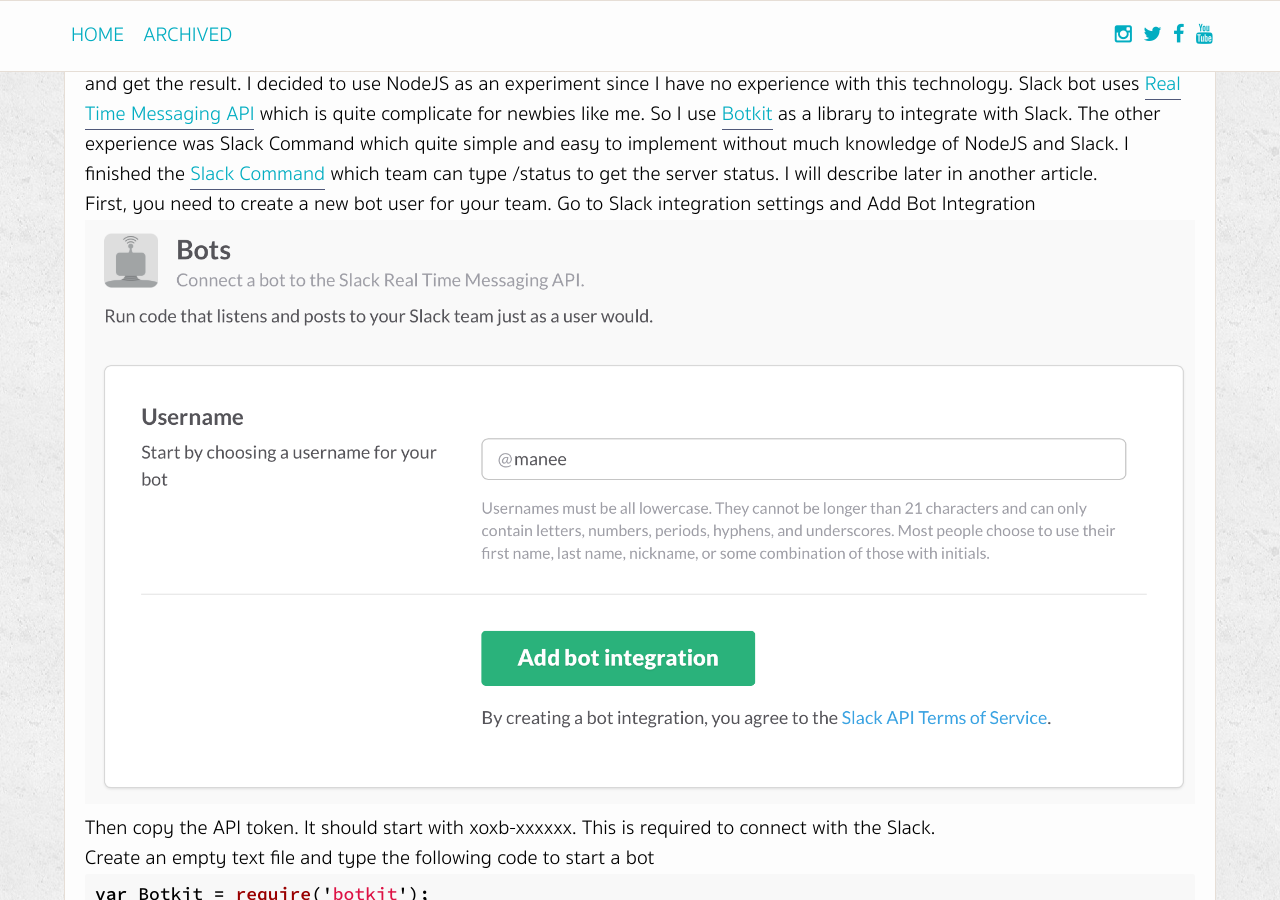
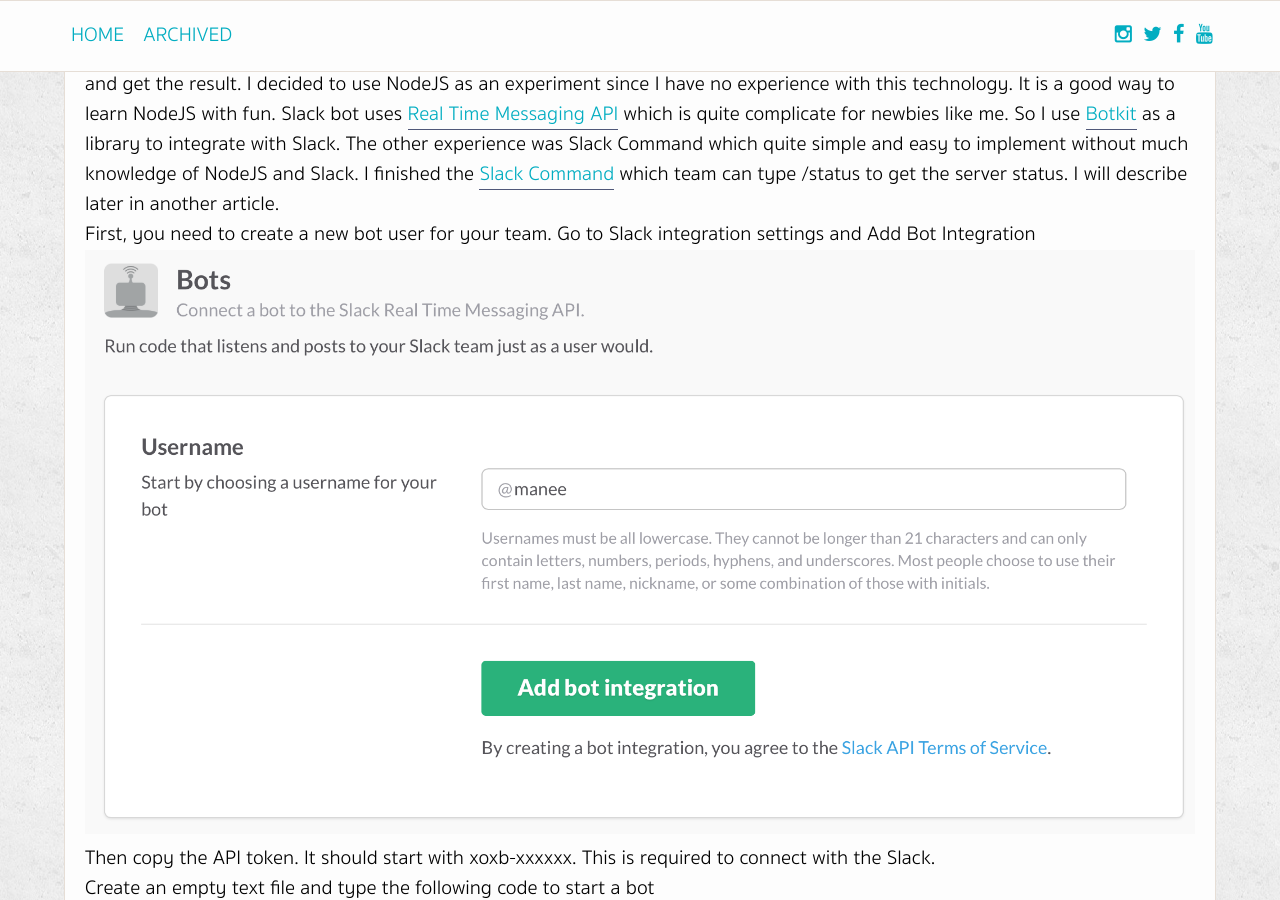
Before and after one commit to PrimeTimeTV/PrimeTimeTV.github.io, a Jekyll site: the page built from _posts/2016-08-03-slack-bot.markdown, in a window 1280 px wide and 900 px high, scrolled down 347 px. Built offline with Jekyll 4.4.1, drawn with Linux system fonts in a browser that asks for light colours.

Commit message:
Update 2016-08-03-slack-bot.markdown

```diff
--- a/_posts/2016-08-03-slack-bot.markdown
+++ b/_posts/2016-08-03-slack-bot.markdown
@@ -11,7 +11,7 @@
 Slack has a lot of Open APIs that allows developers to extend its capabilities to make it even more useful. At PrimeTime we use Slack as main communication channel for all staffs. So I decide to experiment with a powerful tool to monitor the platform and help team to get useful information of the platform.
 
 
-In this article, I am going to build a [Slack bot](https://api.slack.com/bot-users) with NodeJS, and team can send any questions regards to server status to Slack bot and get the result. I decided to use NodeJS as an experiment since I have no experience with this technology. Slack bot uses [Real Time Messaging API](https://api.slack.com/rtm) which is quite complicate for newbies like me. So I use [Botkit](https://github.com/howdyai/botkit) as a library to integrate with Slack. The other experience was Slack Command which quite simple and easy to implement without much knowledge of NodeJS and Slack. I finished the [Slack Command](https://api.slack.com/slash-commands) which team can type /status to get the server status. I will describe later in another article.
+In this article, I am going to build a [Slack bot](https://api.slack.com/bot-users) with NodeJS, and team can send any questions regards to server status to Slack bot and get the result. I decided to use NodeJS as an experiment since I have no experience with this technology. It is a good way to learn NodeJS with fun. Slack bot uses [Real Time Messaging API](https://api.slack.com/rtm) which is quite complicate for newbies like me. So I use [Botkit](https://github.com/howdyai/botkit) as a library to integrate with Slack. The other experience was Slack Command which quite simple and easy to implement without much knowledge of NodeJS and Slack. I finished the [Slack Command](https://api.slack.com/slash-commands) which team can type /status to get the server status. I will describe later in another article.
 
 
 First, you need to create a new bot user for your team. Go to Slack integration settings and Add Bot Integration
```
